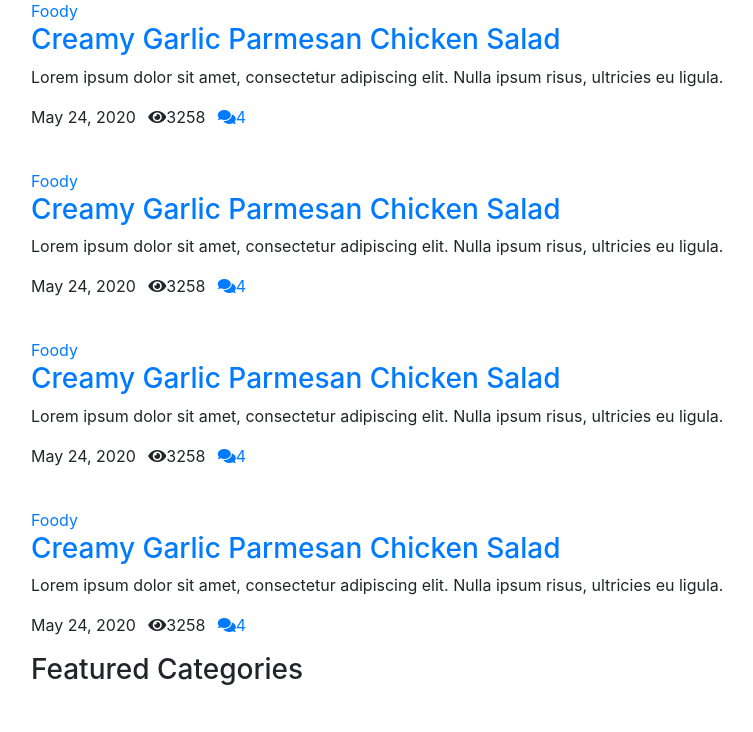
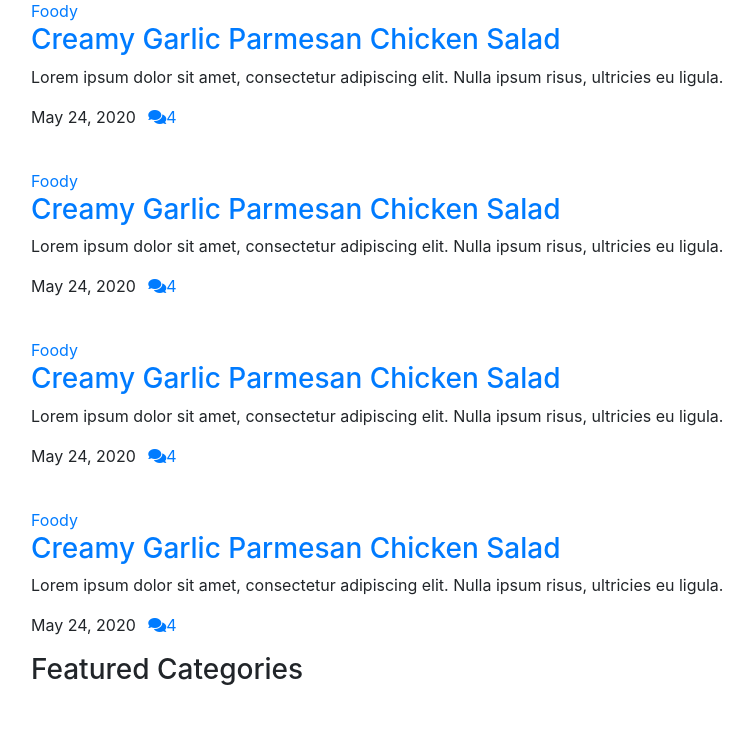
Before and after one commit to mauricetjmurphy/The_Foodie_Flask_App, a Flask app: page / in a window 1280 px wide. Shown: the part 423-1155 px from the top of the page, without its empty margins (54-807 px from the left). Run offline with Flask 2, Linux system fonts and the light colour scheme; some libraries are stand-ins or nearby versions.

```diff
--- a/app/routes.py
+++ b/app/routes.py
@@ -41,7 +41,7 @@ def account():
     return render_template('account.html', about=True)
 
 
-@app.route("/category", methods=["GET", "POST"])
+@app.route("/category")
 
 def category():
 
--- a/app/templates/index.html
+++ b/app/templates/index.html
@@ -36,10 +36,6 @@
                                 <li class="list-inline-item">May 24, 2020</li>
 
                                 <li class="list-inline-item">
-                                    <i class="fa fa-eye"></i>3258
-                                </li>
-
-                                <li class="list-inline-item">
                                     <a href="#" title=""
                                         ><i class="fa fa-comments"></i>4</a
                                     >
@@ -74,10 +70,6 @@
 
                             <ul class="list-inline meta">
                                 <li class="list-inline-item">May 24, 2020</li>
-
-                                <li class="list-inline-item">
-                                    <i class="fa fa-eye"></i>3258
-                                </li>
 
                                 <li class="list-inline-item">
                                     <a href="#" title=""
@@ -116,10 +108,6 @@
                                 <li class="list-inline-item">May 24, 2020</li>
 
                                 <li class="list-inline-item">
-                                    <i class="fa fa-eye"></i>3258
-                                </li>
-
-                                <li class="list-inline-item">
                                     <a href="#" title=""
                                         ><i class="fa fa-comments"></i>4</a
                                     >
@@ -154,10 +142,6 @@
 
                             <ul class="list-inline meta">
                                 <li class="list-inline-item">May 24, 2020</li>
-
-                                <li class="list-inline-item">
-                                    <i class="fa fa-eye"></i>3258
-                                </li>
 
                                 <li class="list-inline-item">
                                     <a href="#" title=""
```
